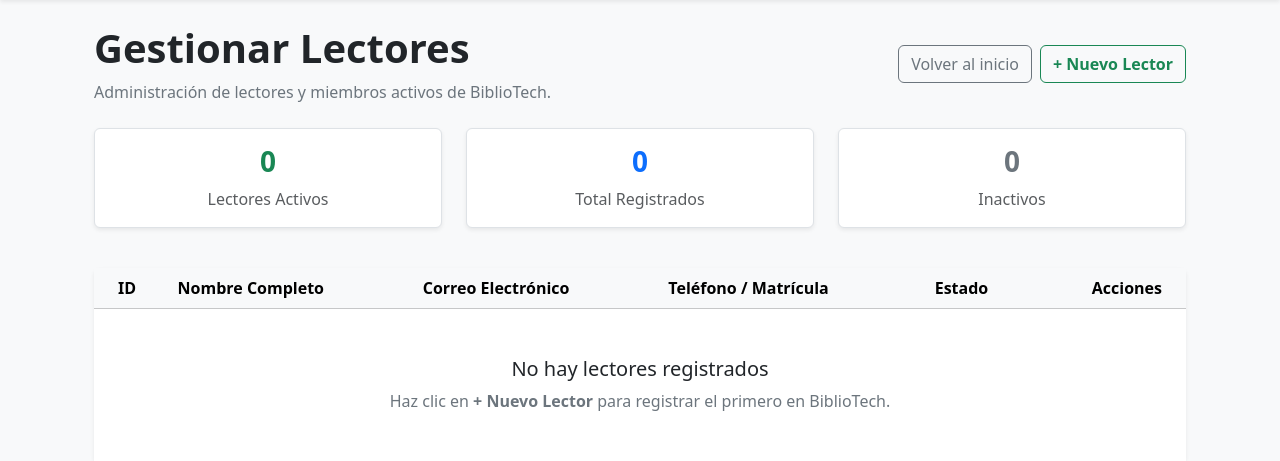
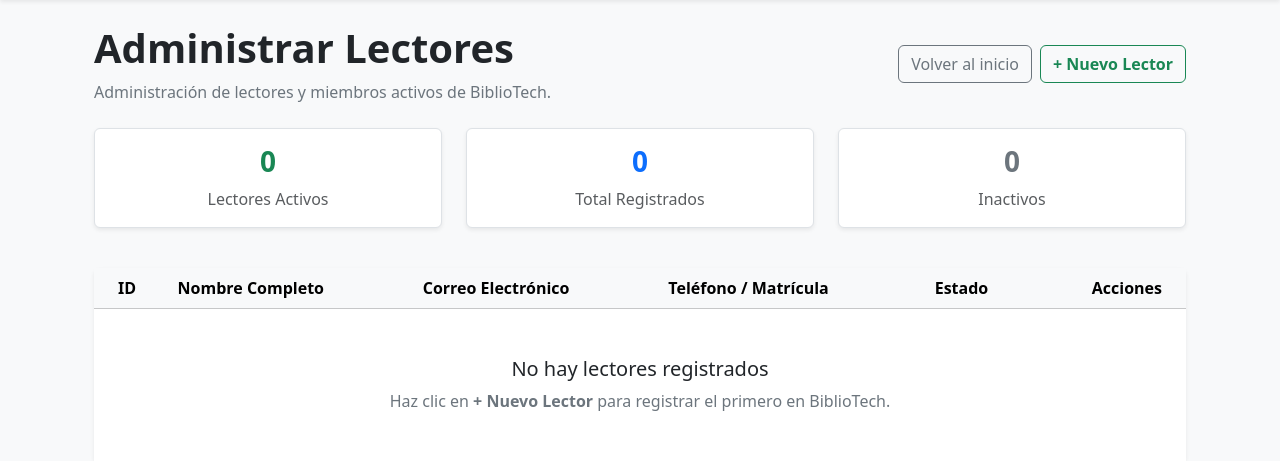
Before and after one commit to TendedCard0/CN2_Bibliotec, a Flask app: page /lectores/ in a window 1280 px wide. Shown: the part 56-517 px from the top of the page. Run offline with Flask 3, Linux system fonts and the light colour scheme; data that the repository does not hold is empty.

Commit message:
de gestionar a administrar

```diff
--- a/app/templates/lectores/index.html
+++ b/app/templates/lectores/index.html
@@ -5,7 +5,7 @@
     <!-- Encabezado idéntico al módulo de Préstamos -->
     <div class="d-flex flex-column flex-md-row justify-content-between align-items-md-center mb-4 gap-3">
         <div>
-            <h1 class="fw-bold text-dark">Gestionar Lectores</h1>
+            <h1 class="fw-bold text-dark">Administrar Lectores</h1>
             <p class="text-secondary mb-0">Administración de lectores y miembros activos de BiblioTech.</p>
         </div>
         <div class="d-flex gap-2">
```
